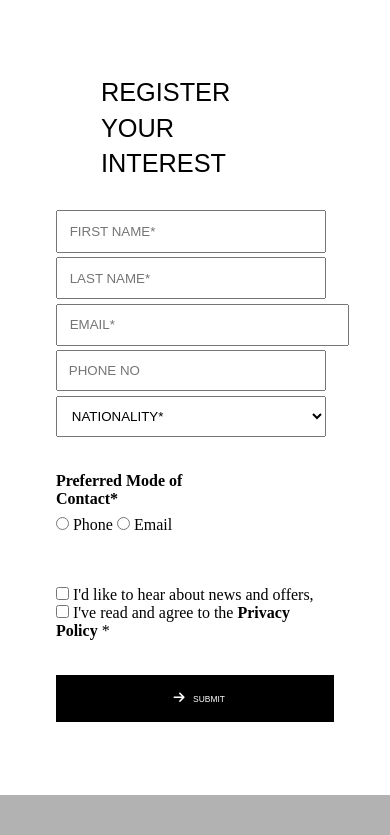
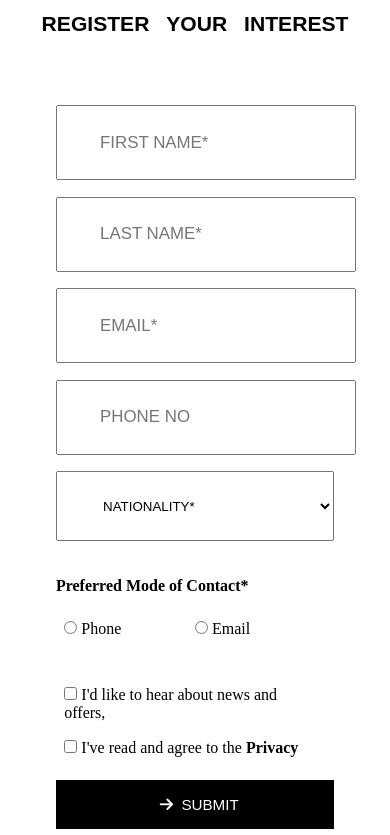
Before and after one commit to ANKIT-SINGH-870075-KUMAR/nspAnkit, a plain HTML site: page index.html in a window 390 px wide. Shown: the part 4142-4977 px from the top of the page. Drawn offline with Linux system fonts and the light colour scheme.

Commit message:
d dn vnf n

```diff
--- a/cs/index.css
+++ b/cs/index.css
@@ -1598,9 +1598,9 @@ header .black{
     width: 100vw;
     max-width: 100%;
     display: flex;
-    justify-content: space-around;
-    align-items: center;
-    height: 110vh;
+    justify-content: space-evenly;
+    align-items: center;
+    height: 120vh;
     flex-wrap: wrap;
     flex-direction: column;
 
@@ -1616,7 +1616,7 @@ header .black{
 .contactContainer .contactForm{
     display: flex;
     width: 100%;
-    height: 80vh;
+    height: 100vh;
     flex-direction: column;
     justify-content: space-between;
     align-items: center;
@@ -1627,20 +1627,22 @@ header .black{
 }
 
 .contactContainer .contactForm .formHeading{
-    width: 50%;
-    display: flex;
-    flex-direction: column;
-    justify-content: center;
+    width: 100vw;
+    max-width: 100%;
+    display: flex;
+    flex-direction: row;
+    justify-content: center;
+    align-items: center;
 }
 
 .contactContainer .contactForm .formHeading h1{
-   font: 300 3vmax sans-serif;
-   padding: 0.4vmax;
+   font: 600 2.5vmax sans-serif;
+   padding: 1vmax;
 }
 
 .contactContainer .contactForm .formContainer{
     width: 80%;
-    height: 100vh;
+    height: 90vh;
     padding: 2vmax;
     display: flex;
     flex-direction: column;
@@ -1655,41 +1657,48 @@ header .black{
 }
 
 .contactContainer .contactForm .formContainer input[type="text"]{
-    padding: 1.4vmax;
+    padding: 3vmax 5vmax;
     width: 300px;
-    margin-right: 1vmax;
-    margin-bottom: 0.5vmax;
+    margin-right: 0vmax;
+    margin-bottom: 2vmax;
+    font-size: 2vmax;
 }
 
 .contactContainer .contactForm .formContainer input[type="email"]{
-    padding: 1.4vmax;
-    width: 293px;
-    margin-right: 1vmax;
-    margin-bottom: 0.5vmax;
+    padding: 3vmax 5vmax;
+    width: 300px;
+    margin-right: 0vmax;
+    margin-bottom: 2vmax;
+    font-size: 2vmax;
 }
 
 .contactContainer .contactForm .formContainer input[type="number"]{
-    padding: 1.3vmax;
+    padding: 3vmax 5vmax;
     width: 300px;
-    margin-right: 1vmax;
-    margin-bottom: 0.5vmax;
+    margin-right: 0vmax;
+    margin-bottom: 2vmax;
+    font-size: 2vmax;
 }
 
 .contactContainer .contactForm .formContainer select{
-    padding: 1.3vmax;
+    padding: 3vmax 5vmax;
     padding-right: 4.5vmax;
     width: 650px;
-    margin-right: 1vmax;
-    margin-bottom: 0.5vmax;
+    margin-right: 0vmax;
+    margin-bottom: 2vmax;
 }
 
 .contactContainer .contactForm .formContainer .formMode{
     display: flex;
     flex-direction: column;
     justify-content: space-around;
-    width: 50%;
+    width: 100%;
     padding: 1vmax;
     padding-left: 0;
+}
+
+.contactContainer .contactForm .formContainer .formMode h4{
+    padding: 1vmax 0;
 }
 
 .contactContainer .contactForm .formContainer .formMode .modeContainer{
@@ -1715,6 +1724,10 @@ header .black{
     justify-content: space-around;
     padding: 0.5vmax;
     padding-left: 0;
+}
+
+.contactContainer .contactForm .formContainer .mode1{
+    padding: 1vmax;
 }
 
 .buttonContainer button{
@@ -1722,14 +1735,14 @@ header .black{
 padding: 1vmax;
 outline: none;
 border: 0;
-font-size: 1vmax;
+font-size: 1.8vmax;
 background: black;
 color: white;
 }
 
 .buttonContainer button i{
 padding: 1vmax;
-font-size: 1.5vmax;
+font-size: 1.8vmax;
 }
 
 .buttonContainer button:hover{
--- a/index.html
+++ b/index.html
@@ -370,10 +370,10 @@
                     <h4>Preferred Mode of Contact*</h4>
                     <div class="modeContainer">
                         <div class="mode1">
-                            <input type="radio" name="mode"><span> Phone</span>
+                            <input type="radio" name="mode"><span>  Phone</span>
                         </div>
                         <div class="mode1">
-                            <input type="radio" name="mode"><span> Email</span>
+                            <input type="radio" name="mode"><span>  Email</span>
                         </div>
                     </div>
                 </div>
@@ -383,7 +383,7 @@
                             <input type="checkbox" name="check"><span> I'd like to hear about news and offers,</span>
                         </div>
                         <div class="mode1">
-                            <input type="checkbox" name="check"><span> I've read and agree to the <strong>Privacy Policy</strong> *</span>
+                            <input type="checkbox" name="check"><span> I've read and agree to the <strong>Privacy</strong></span>
                         </div>
                     </div>
                 </div>
```
